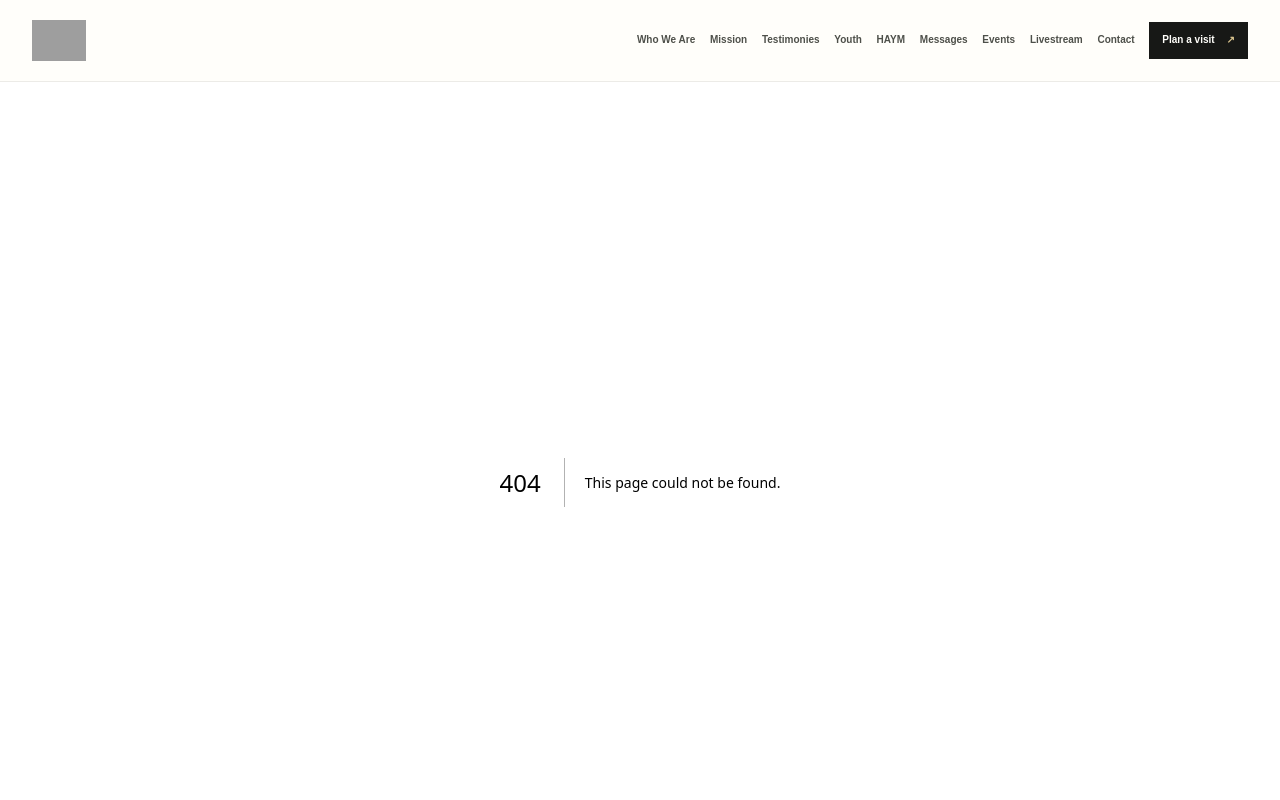
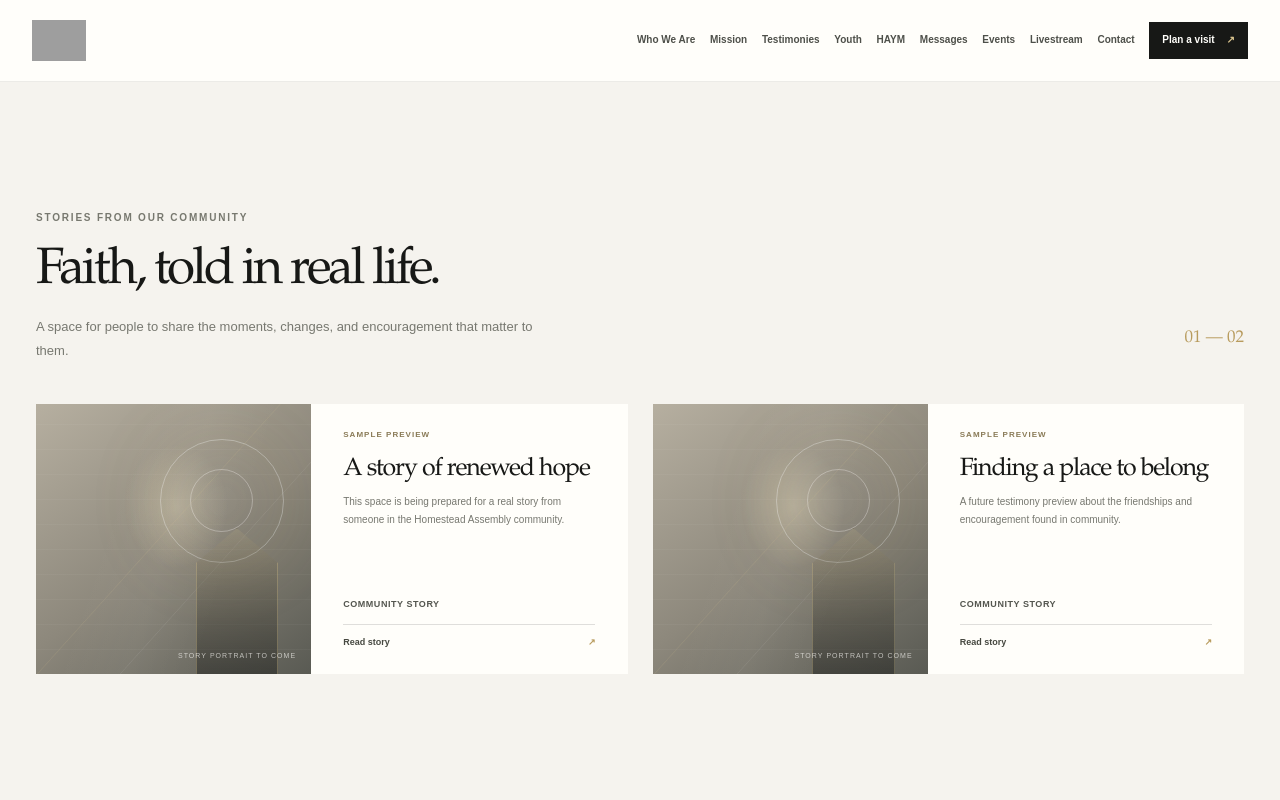
Before and after one commit to Jasonvic97/church-website, a Next.js app: page /testimonies in a window 1280 px wide. Before the commit this address had no page. Shown: the top 800 px of the page. Built offline with nearby package versions, Linux system fonts and the light colour scheme; grey boxes are pictures that could not be loaded.

Commit message:
Add dedicated main navigation page

```diff
--- /dev/null
+++ b/app/testimonies/page.tsx
@@ -0,0 +1,5 @@
+import { TestimoniesSection } from "@/components/home-sections";
+
+export default function TestimoniesPage() {
+  return <main id="main-content"><TestimoniesSection /></main>;
+}
```
